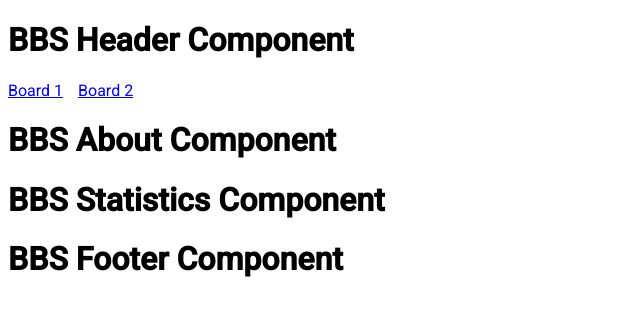
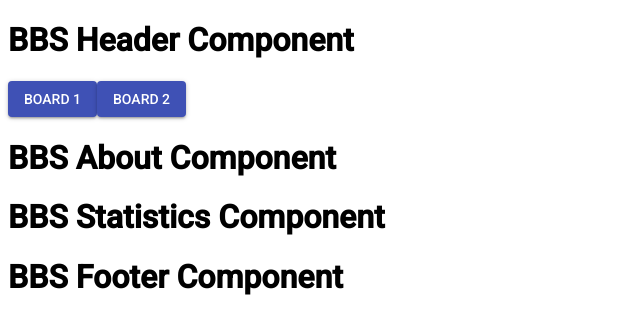
Before and after one commit to Yonkai/BBS, a Next.js app: page / in a window 1280 px wide. Shown: the top 334 px of the page, without its empty margins (0-640 px from the left). Built offline with nearby package versions, Linux system fonts and the light colour scheme.

Commit message:
Added unrefined Material-UI components

```diff
--- a/components/Boards.js
+++ b/components/Boards.js
@@ -1,12 +1,17 @@
 import Link from 'next/link';
+import Button from '@material-ui/core/Button';
 
 const Board = () => (
     <div>
         <Link href="/indivdualboard">
-          <a className="boardtab">Board 1</a>
+          <Button variant="contained" color="primary">
+            Board 1
+          </Button>
         </Link>
         <Link href="/indivdualboard">
-          <a className="boardtab">Board 2</a>
+          <Button variant="contained" color="primary">
+              Board 2
+          </Button>
         </Link>
     </div>
 )
--- a/pages/index.js
+++ b/pages/index.js
@@ -31,6 +31,8 @@ export default () => (
       <title>BBS title</title>
       <link rel="stylesheet" href="https://fonts.googleapis.com/css?family=Roboto:300,400,500" />
       <link rel="stylesheet" href="https://fonts.googleapis.com/icon?family=Material+Icons" />
+      <meta name="viewport" content="minimum-scale=1, initial-scale=1, width=device-width, shrink-to-fit=no">
+      </meta>
     </Head>
 
     <Header/>
--- a/pages/indivdualboard.js
+++ b/pages/indivdualboard.js
@@ -7,6 +7,8 @@ export default () => (
     <>
       <Head>
         <title>Individual Board Title</title>
+        <meta name="viewport" content="minimum-scale=1, initial-scale=1, width=device-width, shrink-to-fit=no">
+      </meta>
         <link rel="stylesheet" href="https://fonts.googleapis.com/css?family=Roboto:300,400,500" />
         <link rel="stylesheet" href="https://fonts.googleapis.com/icon?family=Material+Icons" />
       </Head>
```
Also changed, not shown: index.scss (line endings or trailing spaces).
